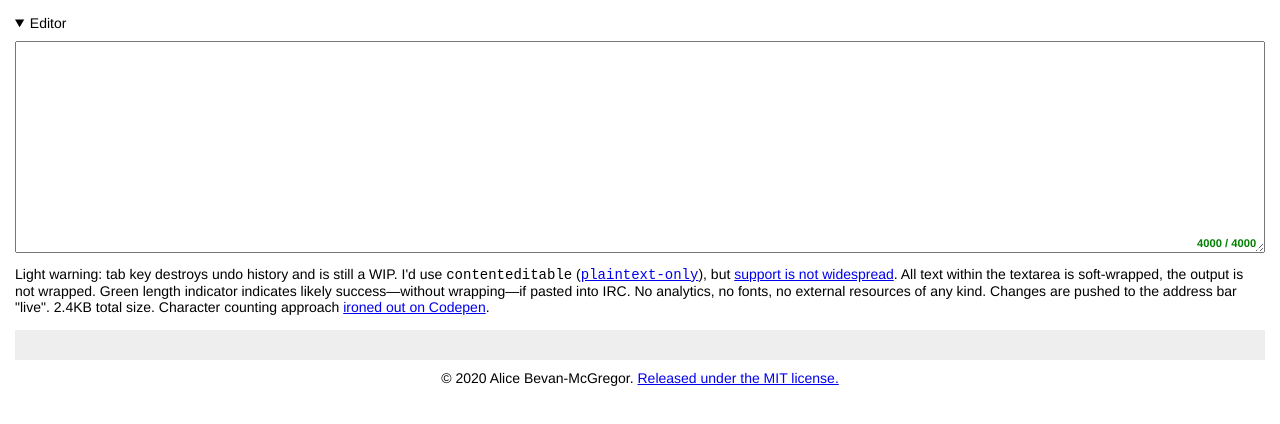
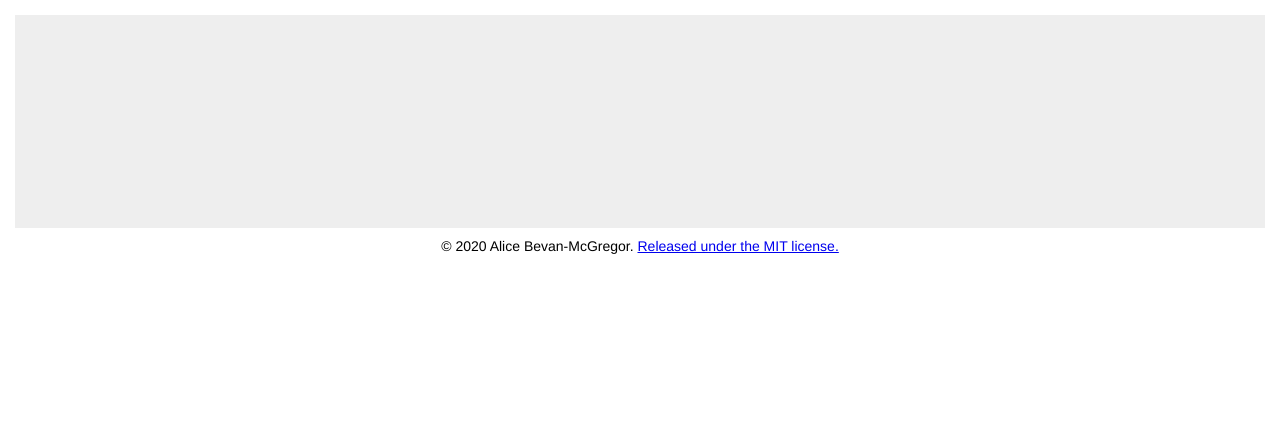
Before and after one commit to amcgregor/paste, a plain HTML site: page index.html in a window 1280 px wide. Drawn offline with Linux system fonts and the light colour scheme.

Commit message:
There is no pre, there is only Zuul.

```diff
--- a/index.html
+++ b/index.html
@@ -13,10 +13,9 @@
 	}
 
 	body { font: 14px "Helvetica Neue", Helvetica, sans-serif; }
-	pre, textarea { font: 16px 'Hasklug Nerd Font Mono', 'Hasklug NF', 'Hasklug Nerd Font', Hasklig, Monofur, monospace; }
-	body, pre, textarea { padding: 15px; }
-	pre { background-color: #eee; }
-	textarea { width: 100%; }
+	body, form { padding: 15px; }
+	textarea { font: 16px 'Hasklug Nerd Font Mono', 'Hasklug NF', 'Hasklug Nerd Font', Hasklig, Monofur, monospace; width: 100%; resize: none; background-color: transparent; border: none; overflow: hidden; }
+	form { background-color: #eee; }
 	p { margin: 10px 0 15px; }
 	summary { margin-bottom: 10px; }
 
@@ -40,16 +39,7 @@
 	.badged[data-remaining].critical::after { color: red; }
 </style>
 
-<form>
-	<!-- Div required due to quirk of input elements and pseudo-element availability. -->
-	<details open>
-		<summary>Editor</summary>
-		<div><textarea id=input rows=10 maxlength=4000></textarea></div>
-		<p>Light warning: tab key destroys undo history and is still a WIP. I'd use <code>contenteditable</code> (<a href="https://w3c.github.io/contentEditable/#plaintext_only_state"><code>plaintext-only</code></a>), but <a href="https://caniuse.com/#feat=mdn-html_global_attributes_contenteditable_plaintext-only">support is not widespread</a>. All text within the textarea is soft-wrapped, the output is not wrapped. Green length indicator indicates likely success—without wrapping—if pasted into IRC. No analytics, no fonts, no external resources of any kind. Changes are pushed to the address bar "live".  2.4KB total size.  Character counting approach <a href="https://codepen.io/amcgregor/pen/bGNQgRW">ironed out on Codepen</a>.</p>
-	</details>
-</form>
-
-<pre id="output"></pre>
+<form><textarea id=input rows=10 maxlength=4000></textarea></form>
 
 <p style="text-align: center">
 	© 2020 Alice Bevan-McGregor.
@@ -128,6 +118,8 @@
 	function tick(elem) {
 		if ( elem.target ) elem = elem.target;
 
+		elem.rows = elem.value.match(/\n/g).length + 1;
+
 		var limit = elem.maxLength,
 			parent = elem.parentElement,
 			length = elem.value.length;
@@ -153,7 +145,7 @@
 		if ( e.isComposing || e.keyCode === 229) return;  // Protect against IME composition events.
 		window.clearTimeout(delay);  // Clear any pending commit timeout.
 		delay = window.setTimeout(commit, 450, input);  // Delay commit to ensure typing has stopped.
-		tick(e);  // Update the maximum length calculation.
+		tick(e);  // Update the maximum length calculation and input size.
 	});
 
 	input.parentElement.dataset['limit'] = input.maxLength;
```
